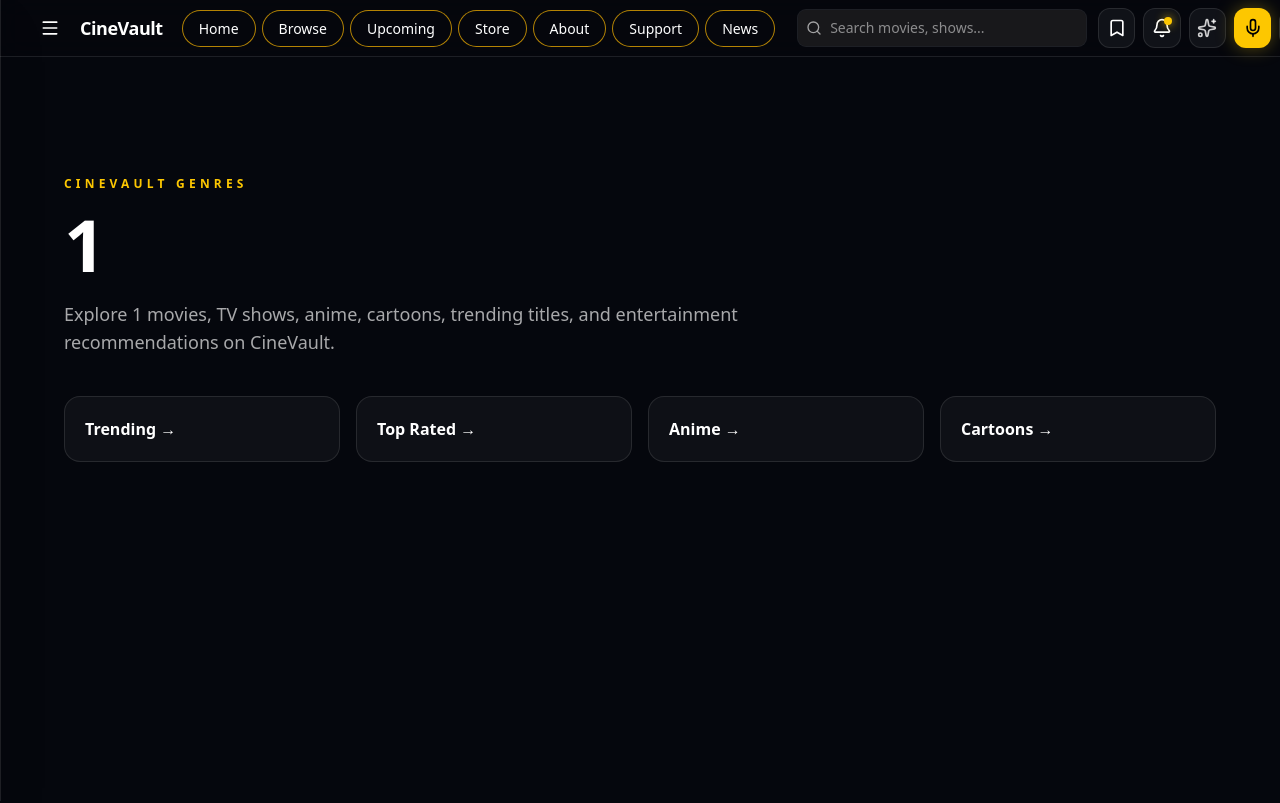
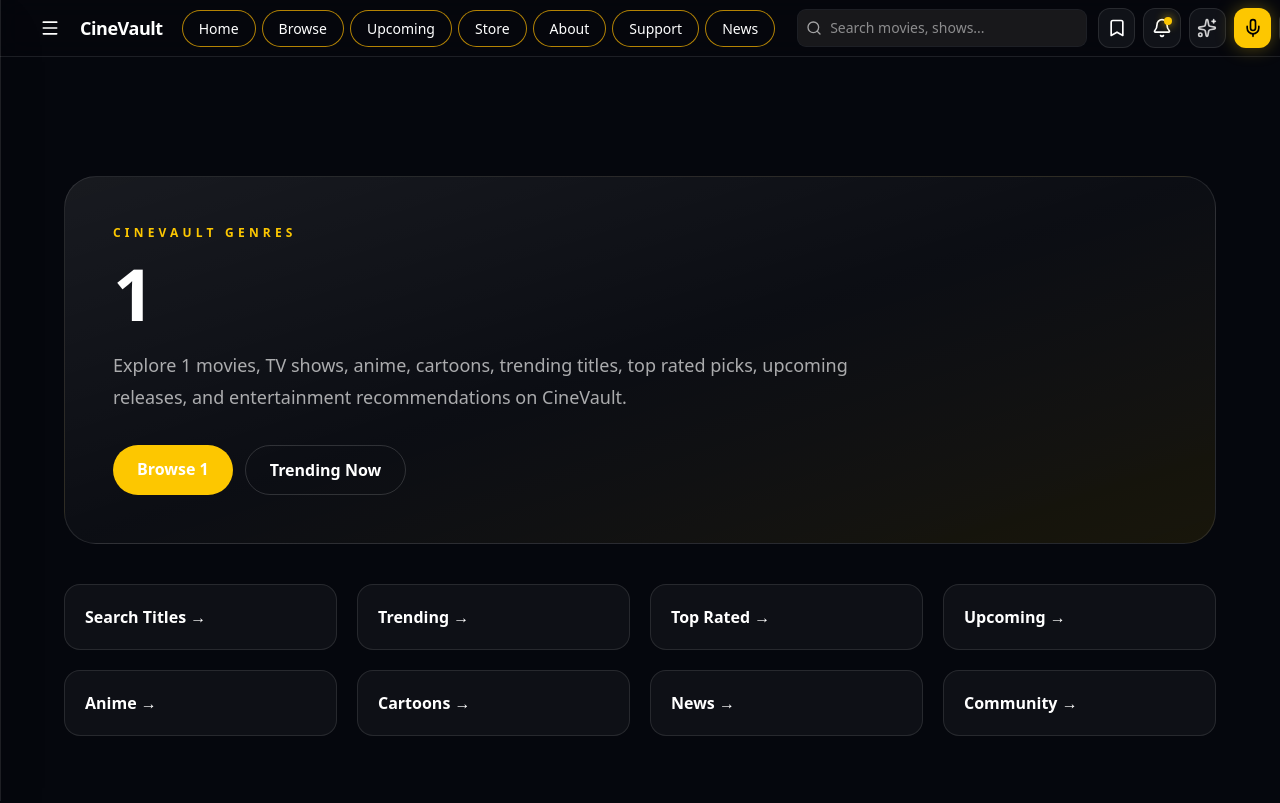
Before and after one commit to breezy23333/cinevault, a Next.js app: page /genre/1 in a window 1280 px wide. Shown: the top 803 px of the page. Built offline with nearby package versions, Linux system fonts and the light colour scheme.

Commit message:
Improve genre landing pages

```diff
--- a/app/genre/[slug]/page.tsx
+++ b/app/genre/[slug]/page.tsx
@@ -20,13 +20,13 @@ export async function generateMetadata({
   const name = formatGenre(slug);
 
   return {
-    title: `${name} Movies & TV Shows | CineVault`,
-    description: `Browse ${name} movies, TV shows, anime, cartoons, trending titles, and entertainment content on CineVault.`,
+    title: `${name} Movies & Shows | CineVault`,
+    description: `Browse ${name} movies, TV shows, anime, cartoons, trending titles, and entertainment picks on CineVault.`,
     alternates: {
       canonical: `/genre/${slug}`,
     },
     openGraph: {
-      title: `${name} Movies & TV Shows | CineVault`,
+      title: `${name} Movies & Shows | CineVault`,
       description: `Discover ${name} movies, shows, anime, cartoons, and entertainment content.`,
       url: `/genre/${slug}`,
       siteName: "CineVault",
@@ -35,12 +35,23 @@ export async function generateMetadata({
     },
     twitter: {
       card: "summary_large_image",
-      title: `${name} Movies & TV Shows | CineVault`,
+      title: `${name} Movies & Shows | CineVault`,
       description: `Explore ${name} movies, TV shows, anime, cartoons, and entertainment.`,
       images: ["/og-image.png"],
     },
   };
 }
+
+const links = [
+  { label: "Search Titles", href: "/search" },
+  { label: "Trending", href: "/trending" },
+  { label: "Top Rated", href: "/top" },
+  { label: "Upcoming", href: "/upcoming" },
+  { label: "Anime", href: "/anime" },
+  { label: "Cartoons", href: "/cartoons" },
+  { label: "News", href: "/news" },
+  { label: "Community", href: "/community" },
+];
 
 export default async function GenrePage({ params }: PageProps) {
   const { slug } = await params;
@@ -49,7 +60,7 @@ export default async function GenrePage({ params }: PageProps) {
   const genreJsonLd = {
     "@context": "https://schema.org",
     "@type": "CollectionPage",
-    name: `${genreName} Movies & TV Shows`,
+    name: `${genreName} Movies & Shows`,
     description: `Browse ${genreName} movies, TV shows, anime, cartoons, trending titles, and entertainment content on CineVault.`,
     url: `https://cinevault-tau-drab.vercel.app/genre/${slug}`,
     isPartOf: {
@@ -69,47 +80,48 @@ export default async function GenrePage({ params }: PageProps) {
       />
 
       <section className="mx-auto max-w-6xl">
+        <div className="rounded-[2rem] border border-white/10 bg-gradient-to-br from-white/[0.08] via-white/[0.03] to-yellow-400/[0.08] p-8 md:p-12">
           <p className="text-xs font-black uppercase tracking-[0.35em] text-yellow-400">
             CineVault Genres
           </p>
 
-        <h1 className="mt-4 text-5xl font-black md:text-7xl">
+          <h1 className="mt-4 max-w-4xl text-5xl font-black md:text-7xl">
             {genreName}
           </h1>
 
-        <p className="mt-5 max-w-3xl text-lg text-white/65">
+          <p className="mt-5 max-w-3xl text-lg leading-8 text-white/65">
             Explore {genreName} movies, TV shows, anime, cartoons, trending
-          titles, and entertainment recommendations on CineVault.
+            titles, top rated picks, upcoming releases, and entertainment
+            recommendations on CineVault.
           </p>
 
-        <div className="mt-10 grid gap-4 sm:grid-cols-2 lg:grid-cols-4">
+          <div className="mt-8 flex flex-wrap gap-3">
             <Link
-            href="/trending"
-            className="rounded-2xl border border-white/10 bg-white/[0.04] p-5 font-bold hover:border-yellow-400/60"
+              href={`/search?genre=${slug}`}
+              className="rounded-full bg-yellow-400 px-6 py-3 font-black text-black hover:bg-yellow-300"
             >
-            Trending →
+              Browse {genreName}
             </Link>
 
             <Link
-            href="/top"
-            className="rounded-2xl border border-white/10 bg-white/[0.04] p-5 font-bold hover:border-yellow-400/60"
+              href="/trending"
+              className="rounded-full border border-white/15 px-6 py-3 font-black text-white hover:border-yellow-400/70"
             >
-            Top Rated →
+              Trending Now
             </Link>
+          </div>
+        </div>
 
+        <div className="mt-10 grid gap-5 sm:grid-cols-2 lg:grid-cols-4">
+          {links.map((item) => (
             <Link
-            href="/anime"
-            className="rounded-2xl border border-white/10 bg-white/[0.04] p-5 font-bold hover:border-pink-400/60"
+              key={item.href}
+              href={item.href}
+              className="rounded-2xl border border-white/10 bg-white/[0.04] p-5 font-black transition hover:-translate-y-1 hover:border-yellow-400/60 hover:bg-white/[0.07]"
             >
-            Anime →
+              {item.label} →
             </Link>
-
-          <Link
-            href="/cartoons"
-            className="rounded-2xl border border-white/10 bg-white/[0.04] p-5 font-bold hover:border-cyan-400/60"
-          >
-            Cartoons →
-          </Link>
+          ))}
         </div>
       </section>
     </main>
```
Lines whose indentation alone changed are shown as unchanged.
